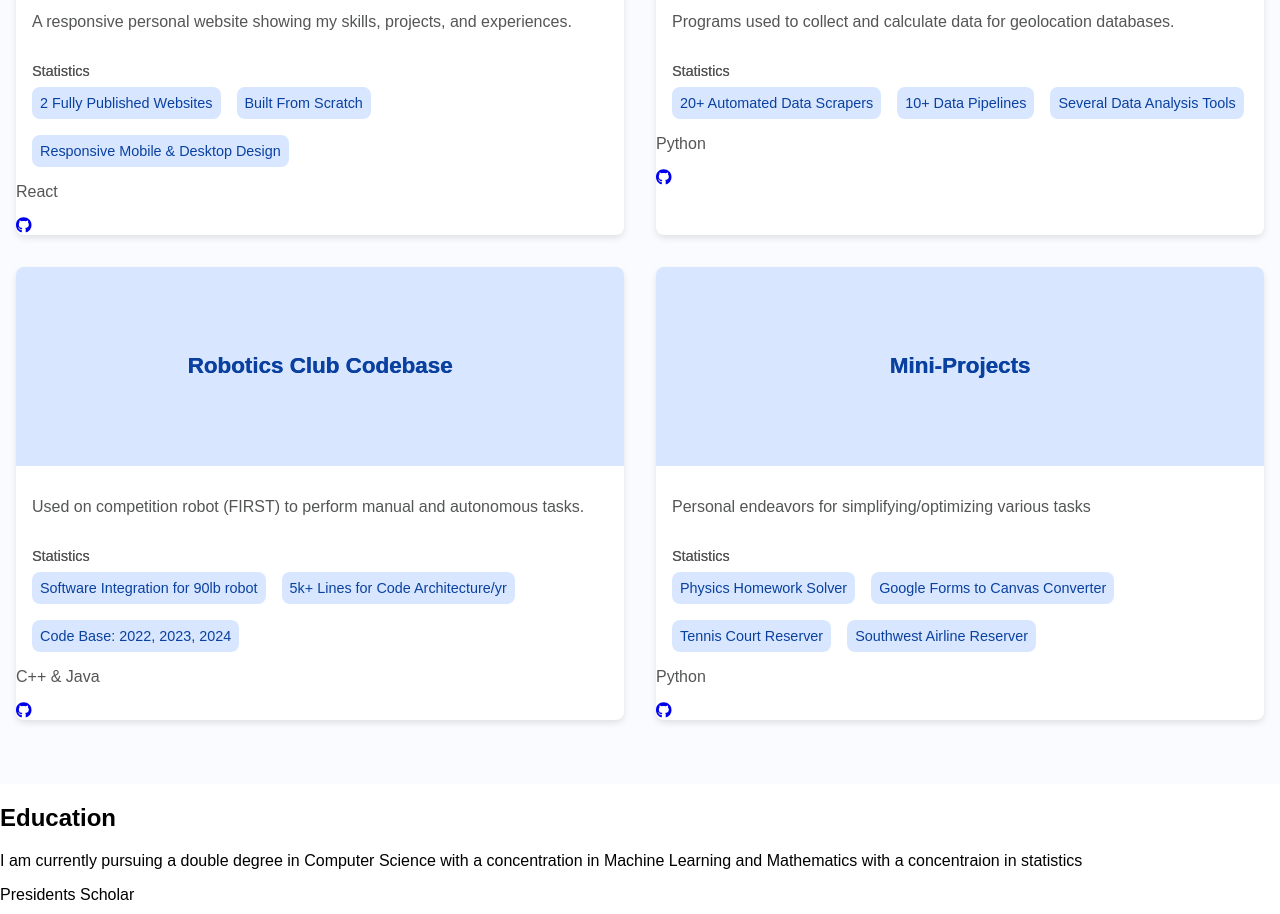
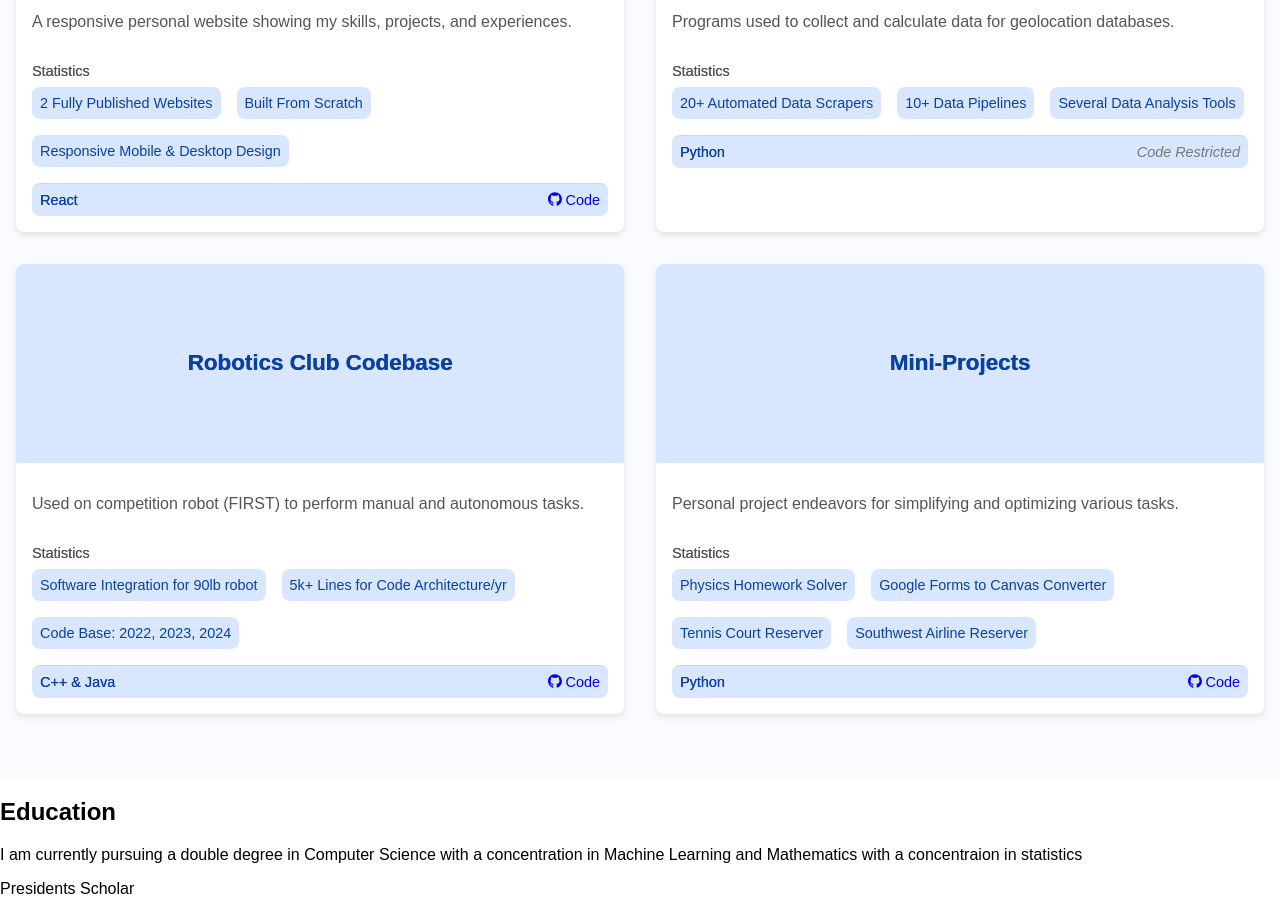
Before and after one commit to RoboticsMB/Personal_Website_2.0, a React (Create React App) app: page / in a window 1280 px wide. Shown: the part 5020-5934 px from the top of the page. Built offline with nearby package versions, Linux system fonts and the light colour scheme.

Commit message:
Finished styling the technical projects page

```diff
--- a/src/Components/TechnicalProjects/TechnicalProjects.css
+++ b/src/Components/TechnicalProjects/TechnicalProjects.css
@@ -27,10 +27,9 @@
     background-color: white;
     box-shadow: 0 .2rem .4rem rgba(0,0,0,0.1);
     border-radius: .5rem;
-    /* flex: 1 1 30rem; */
     flex: 1 1 33%;
     max-width: 50rem;
-    min-width: 20rem;
+    min-width: 25rem;
     transition: box-shadow 0.3s ease;
 }
 
@@ -92,3 +91,41 @@
     transform: scale(1.05);
     transition: all 0.3s ease;
 }
+
+
+
+.project-metadata{
+    display: flex;
+    justify-content: space-between;
+    align-items: center;
+    margin: 1rem;
+    padding: 0.5rem;
+    border-top: .1rem solid #d4d5d7;
+    font-size: 0.9rem;
+    background-color: #d8e7ff;
+    border-radius: 0.5rem;
+}
+
+.project-metadata:hover{
+    transform: scale(1.02);
+    transition: all 0.3s ease;
+}
+
+.project-language{
+    font-weight: 500;
+    text-shadow: .01rem 0 0 currentColor;
+    color: #0a41a0
+}
+
+.github-icon{
+    text-decoration: none;
+}
+
+.github-icon:hover{
+    text-decoration: underline;
+}
+
+.github-icon-restricted{
+    font-style: italic;
+    color: #777777;;
+}
--- a/src/Components/TechnicalProjects/TechnicalProjects.js
+++ b/src/Components/TechnicalProjects/TechnicalProjects.js
@@ -27,7 +27,7 @@ function TechnicalProjects(){
         },
         {
             title: "Mini-Projects",
-            overview: "Personal endeavors for simplifying/optimizing various tasks",
+            overview: "Personal project endeavors for simplifying and optimizing various tasks.",
             details: ["Physics Homework Solver", "Google Forms to Canvas Converter", "Tennis Court Reserver", "Southwest Airline Reserver"],
             language: "Python",
             codeBase: "https://github.com/RoboticsMB"
@@ -53,10 +53,16 @@ function TechnicalProjects(){
                                     </span>
                                 ))}
                             </div>
-                            <p className="project-language">{prj.language}</p>
-                            <a href={prj.codeBase} className="github-icon" target="_blank" rel="noreferrer">
-                                <FontAwesomeIcon icon={faGithub} size="1x"/>
-                            </a>
+                            <div className="project-metadata">
+                                <span className="project-language">{prj.language}</span>
+                                {prj.codeBase !== "RESTRICTED" ? (
+                                    <a href={prj.codeBase} className="github-icon" target="_blank" rel="noreferrer">
+                                        <FontAwesomeIcon icon={faGithub} size="1x"/> Code
+                                    </a>
+                                ) : (
+                                    <span className="github-icon-restricted">Code Restricted</span>
+                                )}
+                            </div>
                         </div>
                     </div>
                 ))}
```
